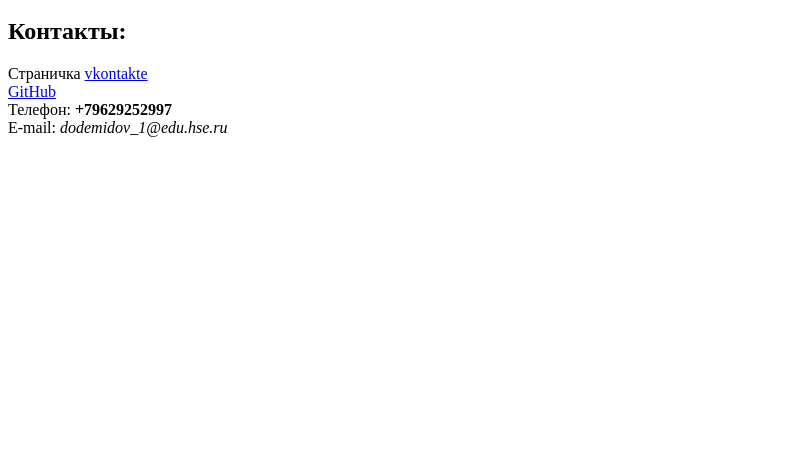
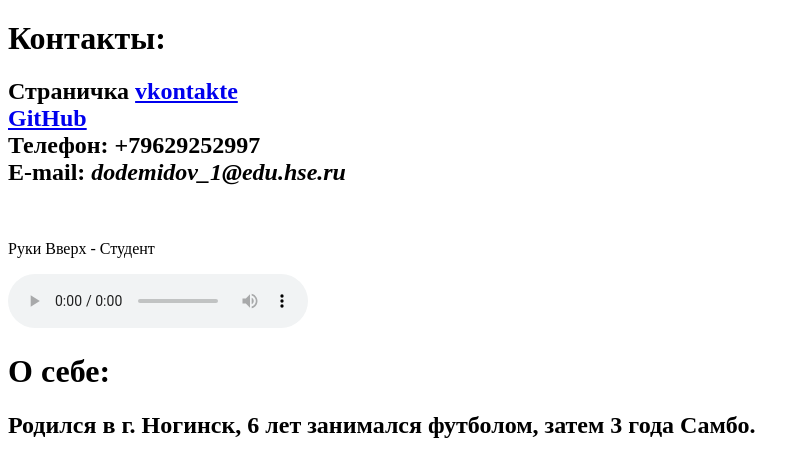
Before and after one commit to Dmitriy1999/Dmitriy1999.github.io, a plain HTML site: page index.html in a window 1280 px wide. Shown: the part 228-704 px from the top of the page, without its empty margins (0-809 px from the left). Drawn offline with Linux system fonts and the light colour scheme.

Commit message:
no message

```diff
--- a/index.html
+++ b/index.html
@@ -8,13 +8,23 @@
       <left><h1>Дима Демидов</h1></left>
       <left><img alt="Это я" width="15%" src="1.jpg"></left>
       <br/>
-      <h2>Контакты:</h2>
-      Страничка <a href=https://vk.com/demidovdimka>vkontakte</a>
+      <h1>Контакты:</h1>
+      <h2>Страничка <a href=https://vk.com/demidovdimka>vkontakte</a>
       <br/>
       <a href=https://github.com/Dmitriy1999>GitHub</a>
       <br/>
       Телефон: <b>+79629252997</b>
       <br/>
       E-mail: <i>dodemidov_1@edu.hse.ru</i>
-    </body>
+	  </h2>
+	  <br/>
+      <p>Руки Вверх - Студент</p>
+	  <audio controls>
+		<source src="C:\Users\User\Documents\Dmitriy1999.github.io/ruki_vverh_-_student.mp3">
+		<p>Ваш браузер не поддерживает аудио</p>
+		</audio>
+	  <h1>О себе:</h1>
+      <h2>Родился в г. Ногинск, 6 лет занимался футболом, затем 3 года Самбо.</h2>
+      <br/>
+	</body>
   </html>
```
Also changed, not shown: 1 other file.
